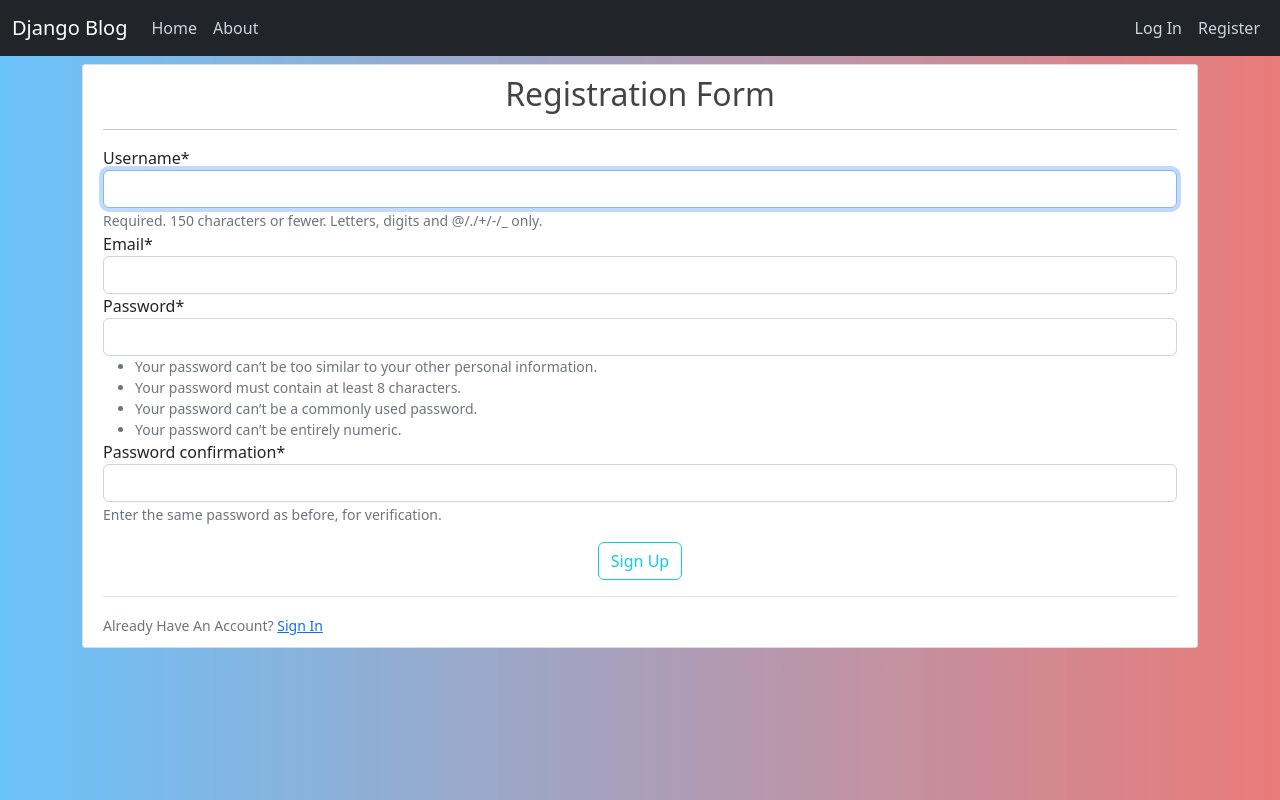
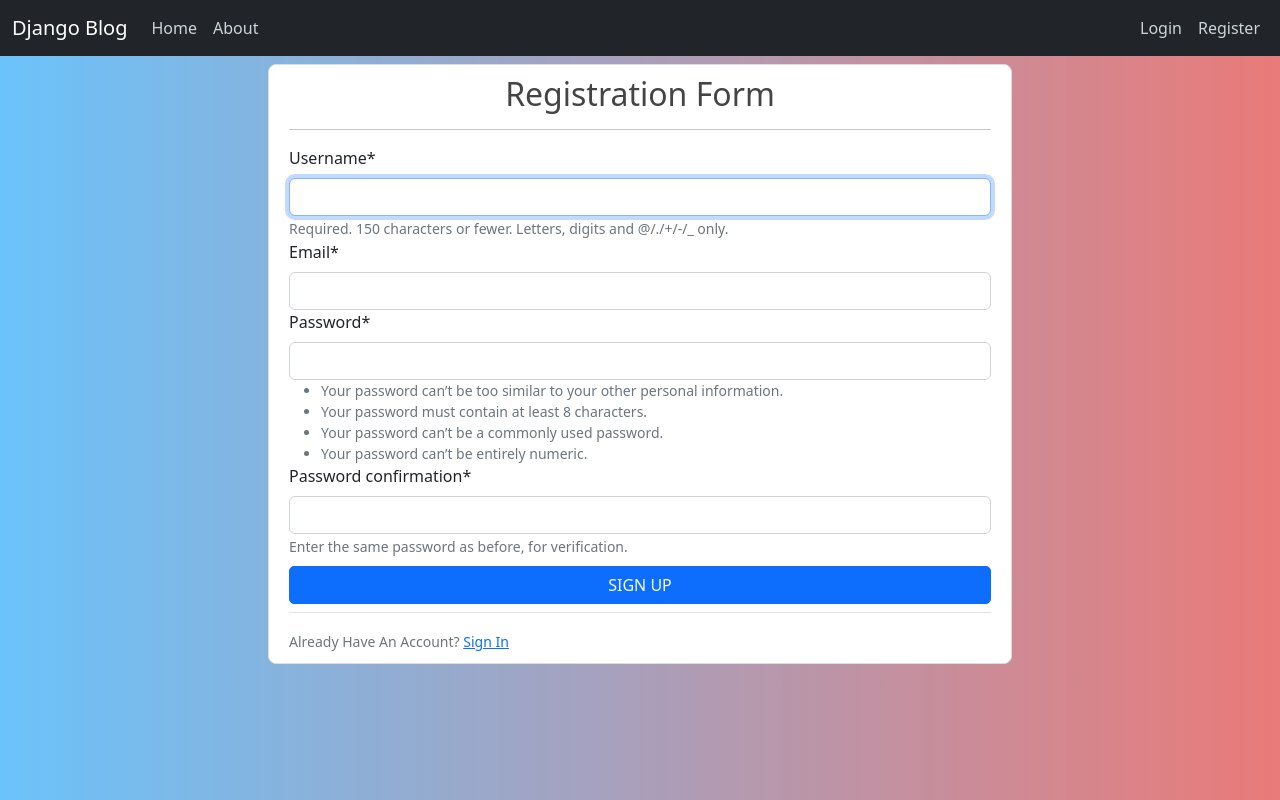
Before and after one commit to esadakman/django-blog-app, a Django app: page /users/register/ in a window 1280 px wide. Run offline with Django 4.2, Linux system fonts and the light colour scheme; style sheets or scripts are compiled from the project's sources; some libraries are stand-ins or nearby versions.

Commit message:
register,login, profile stylings

```diff
--- a/blog/static/blog/css/main.scss
+++ b/blog/static/blog/css/main.scss
@@ -361,3 +361,9 @@
     }
   }
 }
+
+.register{
+  label{
+    margin-bottom: .5rem  ;
+  }
+}
--- a/blog/static/blog/css/style.css
+++ b/blog/static/blog/css/style.css
@@ -38,7 +38,7 @@ body {
     background: #ffffff;
     padding: 10px 20px;
     border: 1px solid #dddddd;
-    border-radius: 3px;
+    border-radius: 8px;
     margin-bottom: 20px;
 }
 
--- a/blog/templates/blog/post_form.html
+++ b/blog/templates/blog/post_form.html
@@ -18,7 +18,7 @@
                 </div>
               <div  class="w-100">
                 {{ form.image.label_tag }}
-                <input type="file" name="image" accept="image/*" class="clearablefileinput form-control-file" id="id_image">
+                <input type="file" name="image" accept="image/*" class=" form-control-file" id="id_image">
               </div>
               <button  value="submit"  >
                 Send
--- a/templates/navbar.html
+++ b/templates/navbar.html
@@ -33,7 +33,7 @@
           <a class="nav-item nav-link" href="{% url 'user_profile' %}">Profile</a>
           <a class="nav-link" href="{% url 'user_logout' %}">Log Out</a>
           {% else %}
-          <a class="nav-link" href="{% url 'user_login' %}">Log In</a>
+          <a class="nav-link" href="{% url 'user_login' %}">Login</a>
           <a class="nav-link" href="{% url 'user_register' %}">Register</a>
           {% endif %}
         </div>
--- a/users/templates/users/register.html
+++ b/users/templates/users/register.html
@@ -1,45 +1,27 @@
 {% extends 'templates/base.html' %} {% block content %} {% load crispy_forms_tags %}
 
-  {% comment %} <div class="d-flex mt-4 justify-content-center">
-  <div>
-    <h2 style="text-align: center;">Registration Form</h2><hr>
-    {% if request.user.is_authenticated %}
-    <h3>Thanks for registering</h3>
-    {% else %}
 
-    <form action="" method="POST" enctype="multipart/form-data">
-      {% csrf_token %}
-        {{register_form | crispy}}
-        {{form_profile | crispy}}
-      <div class="detailbuttons d-flex justify-content-center my-3">
-        <button class="btn btn-secondary btn-md  btn-block mx-5" style="width: 100px" type="submit" aria-pressed="true">Register</button>
-      </div>
+<div class="d-flex justify-content-center">
+  <div class="content-section col-lg-8">
+    <form method="POST" >
+        {% csrf_token %}
+        <fieldset class="form-group register">
+          <h2 style="text-align: center;">Registration Form</h2><hr>
+            {{form | crispy}}
+        </fieldset>
+        <div class="d-grid my-2">
+          <input class="btn  btn-primary btn-login text-light  " type="submit"  style="border-radius:5px;" value='SIGN UP'>
+        </div>
     </form>
-    <div class="d-flex" style="font-size: small;">
-      <p style="margin-right: 10px;">Already have an account?</p>
-    <a href="{% url 'user_login' %}">Sign In</a>
+
+    <div class="border-top pt-3">
+        <small class="text-muted">
+            Already Have An Account? <a class="ml-2" href="{% url 'user_login' %}">Sign In</a>
+        </small>
+    </div>
   </div>
-</div>
-{% endif %}  {% endcomment %}
 
-<div class="content-section ">
-  <form method="POST">
-      {% csrf_token %}
-      <fieldset class="form-group">
-        <h2 style="text-align: center;">Registration Form</h2><hr>
-          {{form | crispy}}
-          {% comment %} {{register_form | crispy}}  {% endcomment %}
-          {% comment %} {{form_profile | crispy}}  {% endcomment %}
-      </fieldset>
-      <div class="form-group d-flex justify-content-center my-3">
-          <button class="btn btn-outline-info" type="submit">Sign Up</button>
-      </div>
-  </form>
-  <div class="border-top pt-3">
-      <small class="text-muted">
-          Already Have An Account? <a class="ml-2" href="#">Sign In</a>
-      </small>
-  </div>
+
 </div>
 
  {% endblock %}
--- a/users/views.py
+++ b/users/views.py
@@ -18,7 +18,7 @@ def user_register(request):
     return render(request, 'users/register.html', {'form': form})
 
 def user_login(request):
-    form = AuthenticationForm(request, data=request.POST)
+    form = AuthenticationForm(request, data=request.POST or None)
     if form.is_valid():
         user = form.get_user()
         if user:
```
Also changed, not shown: users/forms.py (+0 -8 lines), users/templates/users/login.html (+17 -25 lines), users/templates/users/profile.html (+27 -11 lines), media/profile_pics/Luke_Fighter.jpg (added), 2 other files.
